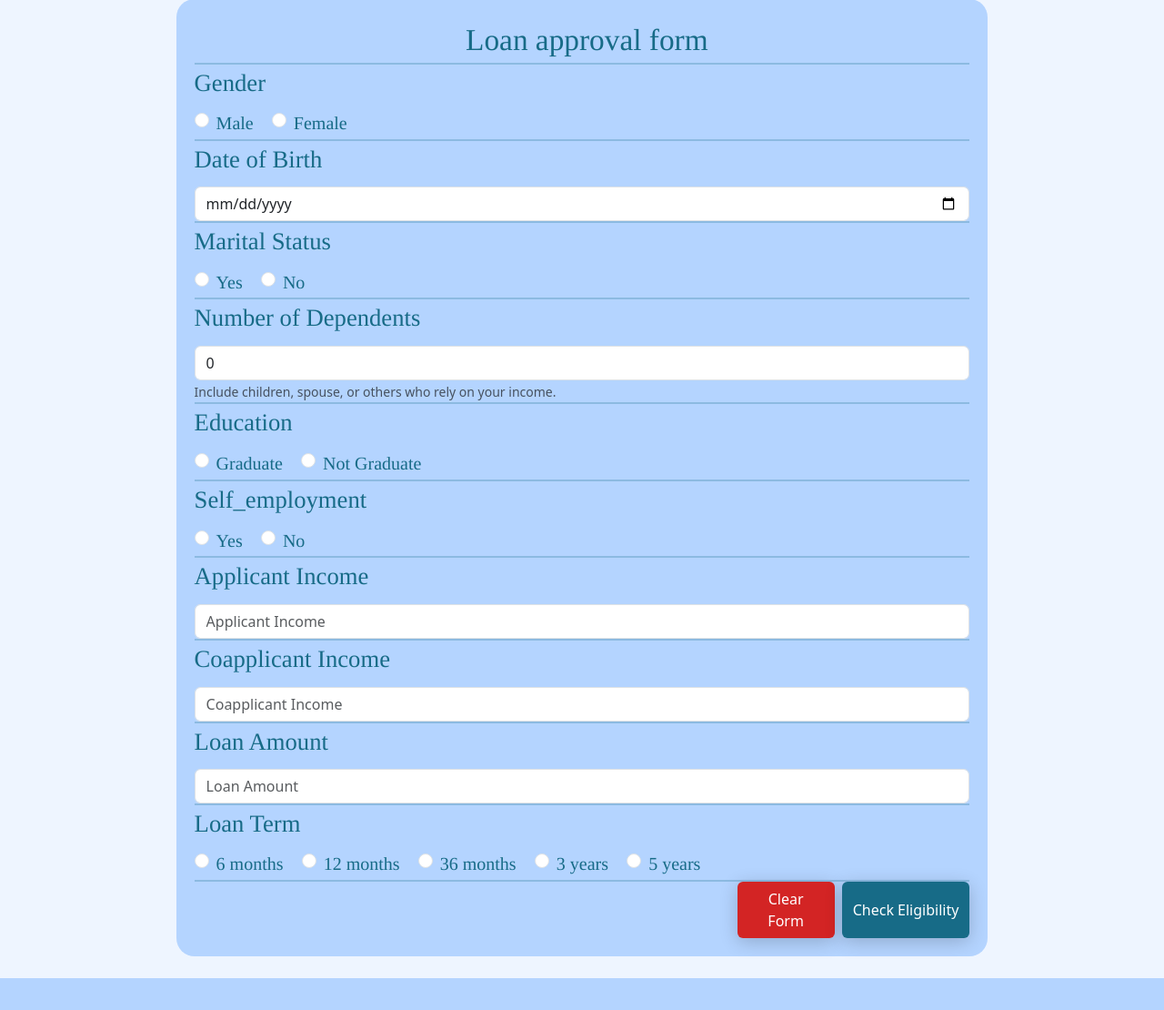
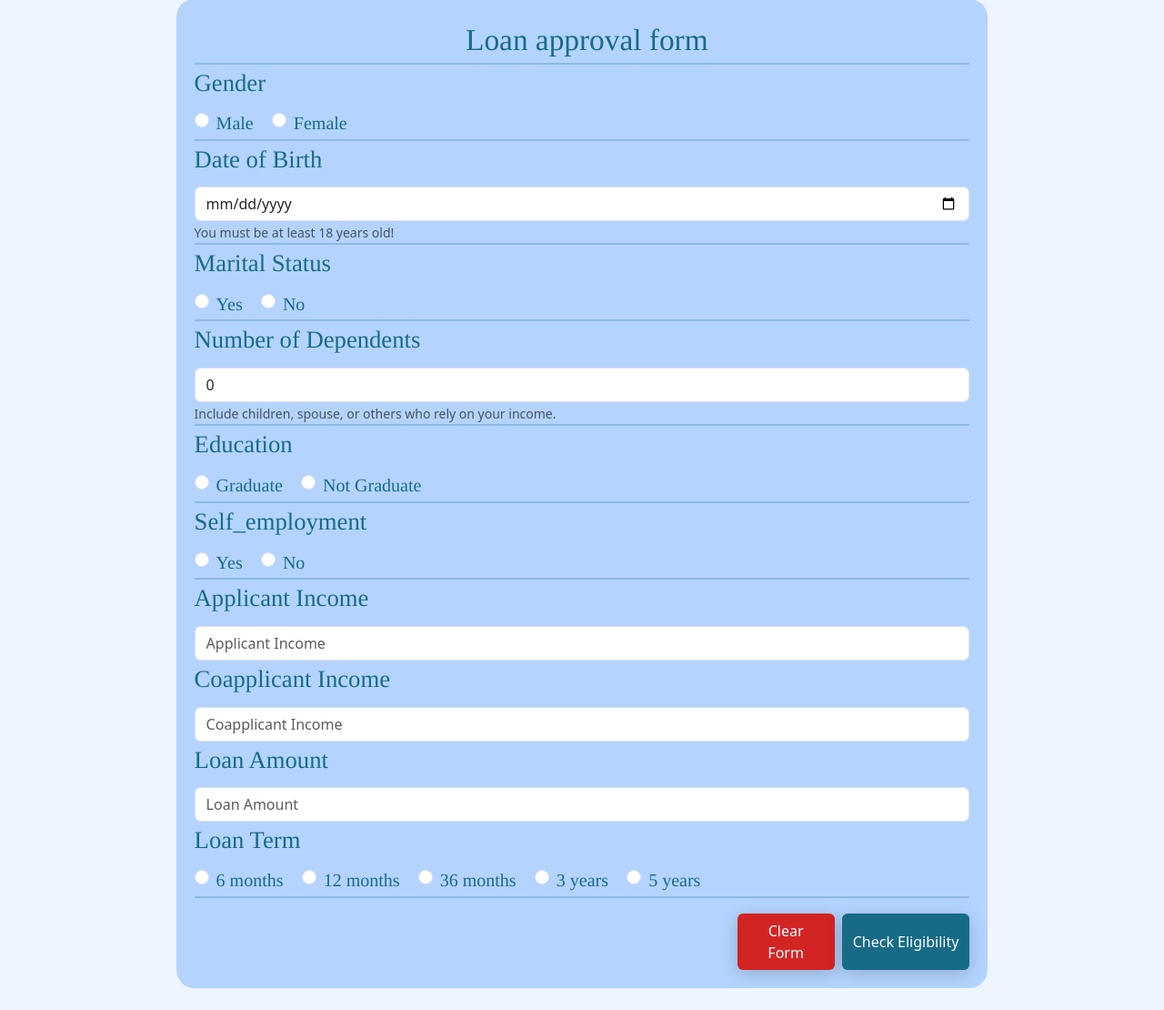
Before and after one commit to codingburgas/2425-11-b-pp-student-practices-assignment-NTIvanova21, a Flask app: template GreenLight/AI_model/templates/approvalForm.html in a window 1280 px wide. Shown: the part 380-1490 px from the top of the page at 91% size. Before the commit the page ends 1455 px from the top, so only its background shows below. Run offline with Flask 3, Linux system fonts and the light colour scheme; the template is opened without the code that fills it: values that come from a table or form of the project are taken from there, others are empty; parts of the project's set-up code (start-up, migrations or seed data) failed here and were passed over; some libraries are stand-ins or nearby versions; some web fonts are replaced.

Commit message:
Add an age minimum to the loan form. Close #23

```diff
--- a/GreenLight/AI_model/static/approvalFormStyle.css
+++ b/GreenLight/AI_model/static/approvalFormStyle.css
@@ -94,3 +94,7 @@ hr{
     background-color: #1b8bab;
     color: white;
 }
+
+.buttons{
+    margin-top: 2%;
+}
--- a/GreenLight/AI_model/templates/approvalForm.html
+++ b/GreenLight/AI_model/templates/approvalForm.html
@@ -50,11 +50,15 @@
 
                 <div class="form-group">
                     <label>{{ form.date_of_birth.label }}</label><br>
-                    {{ form.date_of_birth(class="form-control", type="date") }}
+                    {{ form.date_of_birth(class="form-control", type="date", max=max_birthdate) }}
+                    <small class="form-text text-muted">
+                       You must be at least 18 years old!
+                    </small>
+                    <hr>
                 </div>
 
                 <div class="form-group">
-                <hr>
+
                     <label>{{ form.marital_status.label }}</label><br>
                     {% for subfield in form.marital_status %}
                         <div class="form-check form-check-inline">
@@ -103,20 +107,20 @@
                 </div>
 
                 <div class="form-group">
-                    <hr>
+
                     <label>{{ form.coapplicant_income.label }}</label><br>
                     {{ form.coapplicant_income(class="form-control", placeholder=form.coapplicant_income.label.text) }}
                 </div>
 
                 <div class="form-group">
-                    <hr>
+
                     <label>{{ form.loan_amount.label }}</label><br>
                     {{ form.loan_amount(class="form-control", placeholder=form.loan_amount.label.text) }}
 
                 </div>
 
                 <div class="form-group">
-                <hr>
+
                     <label>{{ form.loan_term.label }}</label><br>
                     {% for subfield in form.loan_term %}
                         <div class="form-check form-check-inline">
@@ -124,10 +128,11 @@
                             <label class="form-check-label">{{ subfield.label.text }}</label>
                         </div>
                     {% endfor %}
+
                 <hr>
                 </div>
 
-                <div class="form-group d-flex justify-content-start gap-2">
+                <div class="buttons form-group d-flex justify-content-start gap-2">
                     <button type="reset" class="btn clear-btn">Clear Form</button>
                     {{ form.submit(class="btn submit") }}
 
```
Also changed, not shown: GreenLight/AI_model/routes.py (+57 -46 lines).
